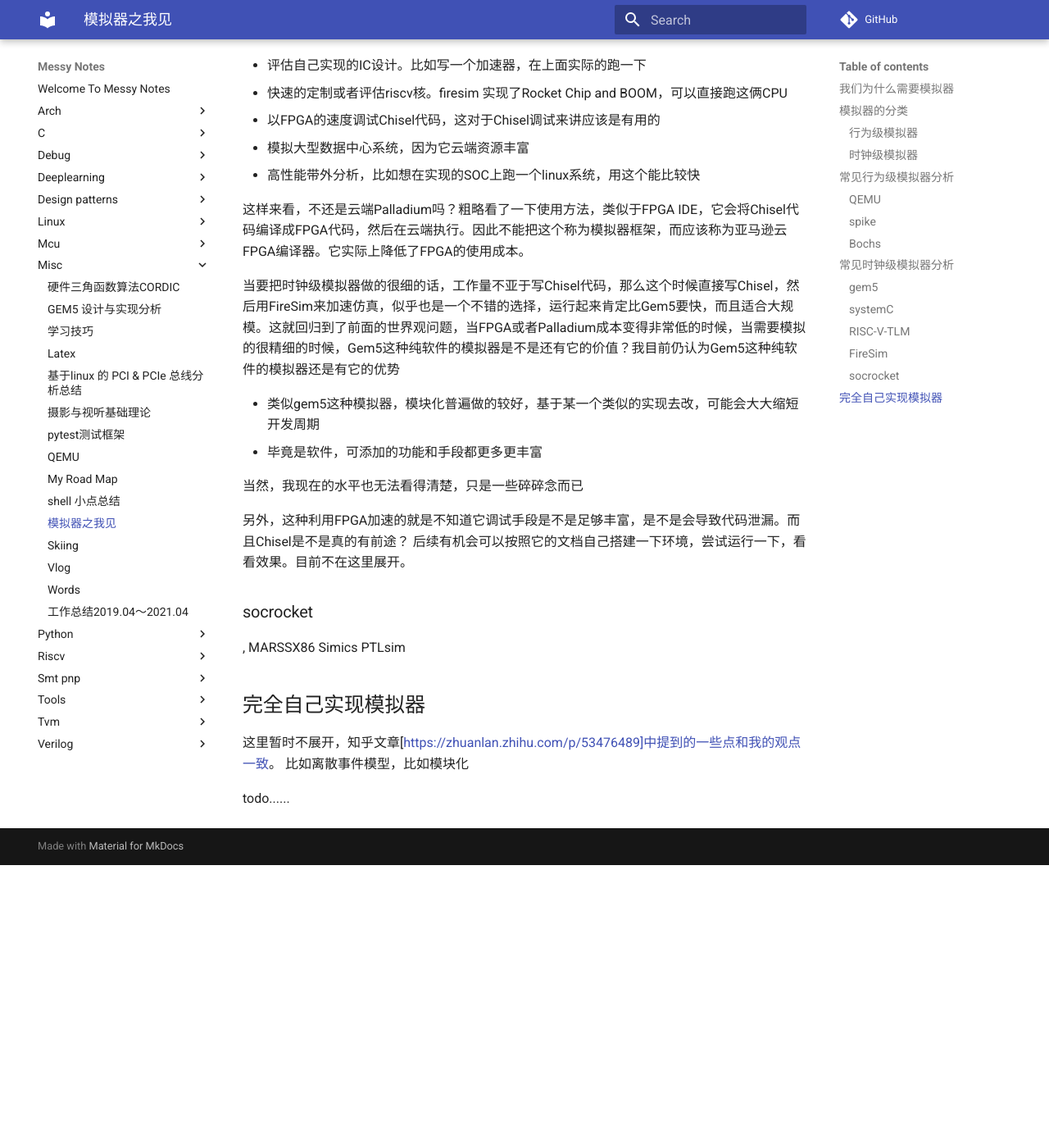
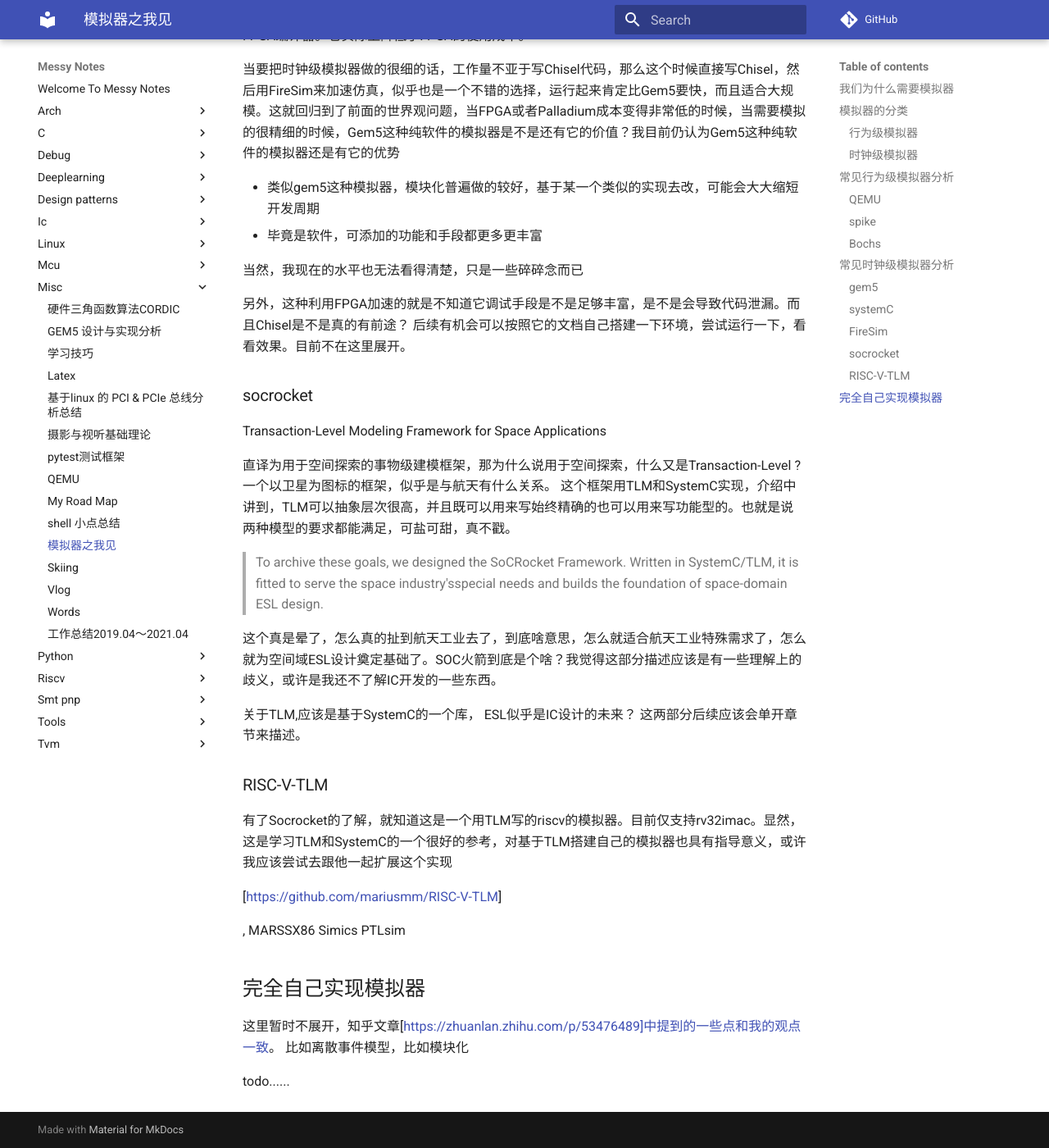
Before and after one commit to chsgcxy/messy_notes, an MkDocs documentation site: the page built from docs/misc/simulator.md, in a window 1280 px wide and 1400 px high, scrolled down 4698 px. Shown: the whole window at 82% size. Built offline with MkDocs 1.6.1 and Material for MkDocs 9.7.7, drawn with Linux system fonts in a browser that asks for light colours; comment, search, counter and statistics services are not loaded; before the commit the page ends 5753 px from its top, so only the background shows below that; some of the changed text lies outside the part shown.

Commit message:
change dir verilog to ic add block tlm esl for future

```diff
--- a/docs/misc/simulator.md
+++ b/docs/misc/simulator.md
@@ -167,6 +159,23 @@
 
 ### socrocket
 
+Transaction-Level Modeling Framework for Space Applications
+
+直译为用于空间探索的事物级建模框架，那为什么说用于空间探索，什么又是Transaction-Level ? 一个以卫星为图标的框架，似乎是与航天有什么关系。
+这个框架用TLM和SystemC实现，介绍中讲到，TLM可以抽象层次很高，并且既可以用来写始终精确的也可以用来写功能型的。也就是说两种模型的要求都能满足，可盐可甜，真不戳。
+
+> To archive these goals, we designed the SoCRocket Framework. Written in SystemC/TLM, it is fitted to serve the space industry'sspecial needs and builds the foundation of space-domain ESL design.
+
+这个真是晕了，怎么真的扯到航天工业去了，到底啥意思，怎么就适合航天工业特殊需求了，怎么就为空间域ESL设计奠定基础了。SOC火箭到底是个啥？我觉得这部分描述应该是有一些理解上的歧义，或许是我还不了解IC开发的一些东西。
+
+关于TLM,应该是基于SystemC的一个库， ESL似乎是IC设计的未来？ 这两部分后续应该会单开章节来描述。
+
+### RISC-V-TLM
+
+有了Socrocket的了解，就知道这是一个用TLM写的riscv的模拟器。目前仅支持rv32imac。显然，这是学习TLM和SystemC的一个很好的参考，对基于TLM搭建自己的模拟器也具有指导意义，或许我应该尝试去跟他一起扩展这个实现
+
+[https://github.com/mariusmm/RISC-V-TLM]
+
 , MARSSX86
 Simics
 PTLsim
```
Also changed, not shown: other parts of docs/misc/simulator.md (+0 -8 lines), docs/ic/esl.md (added), docs/ic/gtkwave-demo.png (renamed from docs/verilog/gtkwave-demo.png), docs/ic/ic_develop.md (renamed from docs/verilog/ic_develop.md), docs/ic/tlm.md (added), docs/ic/verilog1.md (renamed from docs/verilog/verilog1.md), docs/ic/verilog2.md (renamed from docs/verilog/verilog2.md), docs/ic/verilog3.md (renamed from docs/verilog/verilog3.md).
